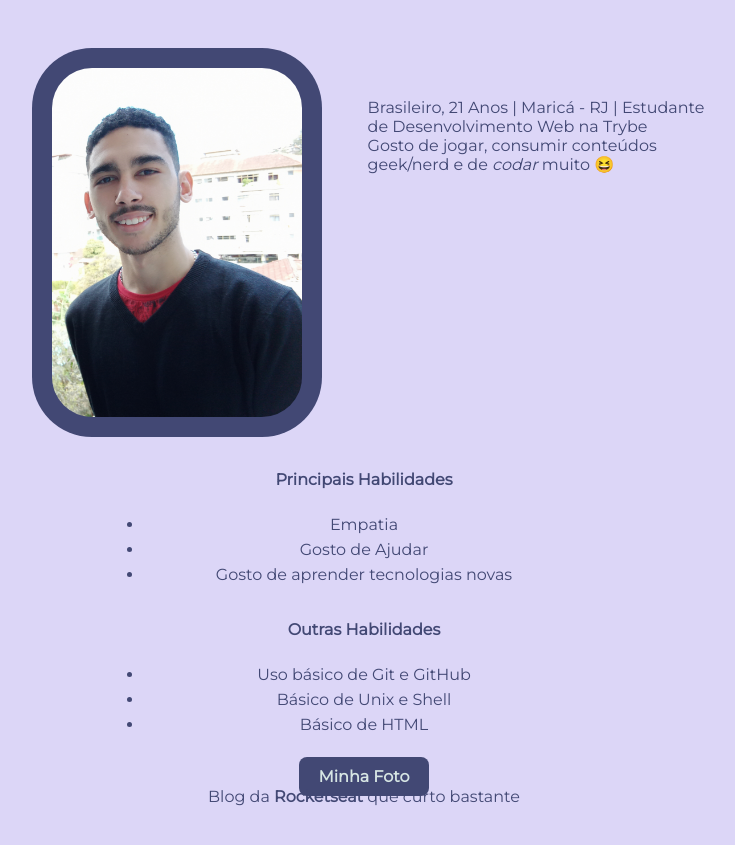
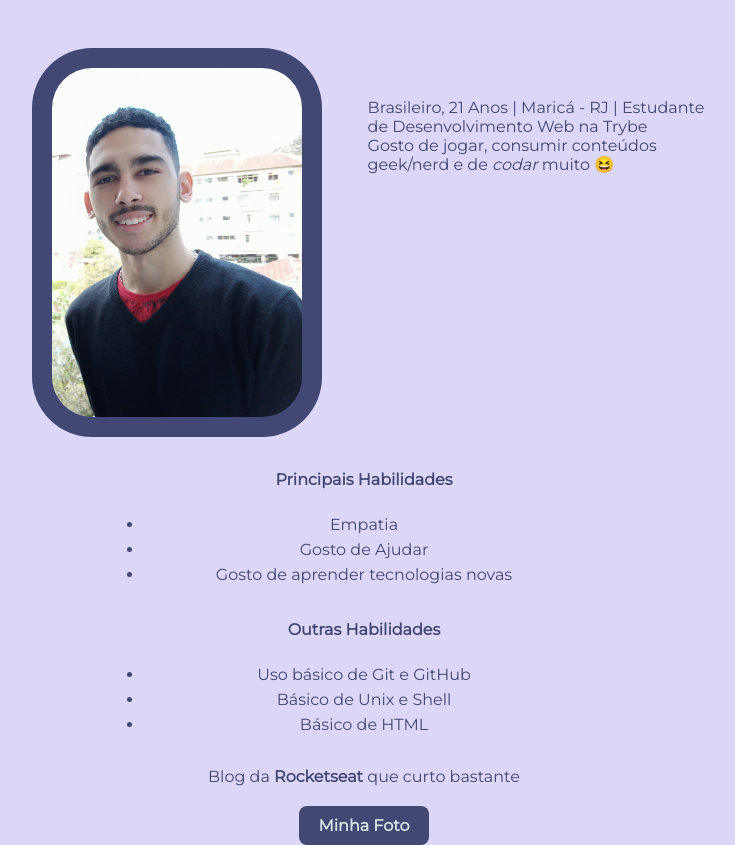
Before and after one commit to samuel5g/samuel5g.github.io, a plain HTML site: page index.html in a window 1280 px wide. Shown: the part 121-966 px from the top of the page, without its empty margins (276-1011 px from the left). Before the commit the page ends 927 px from the top, so only its background shows below. Drawn offline with Linux system fonts and the light colour scheme.

Commit message:
Ajeita o footer

```diff
--- a/index.html
+++ b/index.html
@@ -56,8 +56,8 @@
 
     <!-- RODAPÉ -->
     <div class="footer">
+        <p>Blog da <a id="rocketseat" href="https://blog.rocketseat.com.br/" target="_blank">Rocketseat</a> que curto bastante</p>
         <a class="button" href="#foto">Minha Foto</a>
-        <p>Blog da <a id="rocketseat" href="https://blog.rocketseat.com.br/" target="_blank">Rocketseat</a> que curto bastante</p>
     </div>
 </body>
 </html>
--- a/style.css
+++ b/style.css
@@ -86,6 +86,10 @@ body {
   clear: both;
 }
 
+.footer p {
+  margin: 30px 0px;
+}
+
 #rocketseat {
   text-decoration: none;
   font-weight: 600;
```
